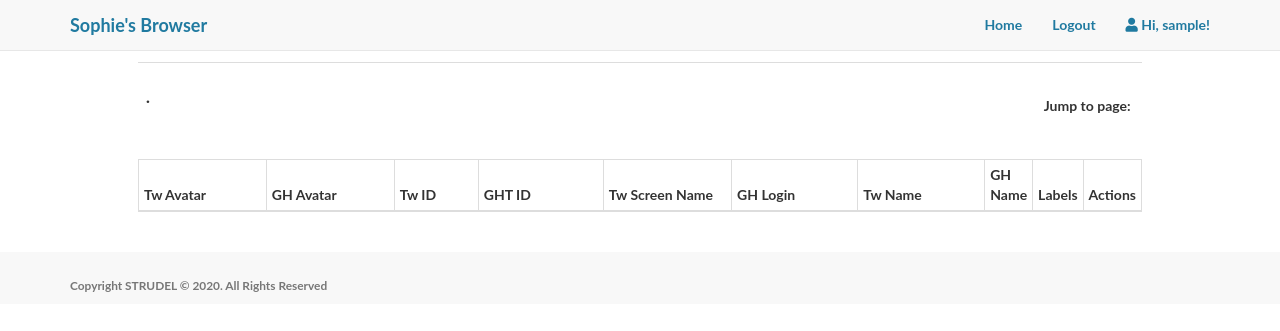
After one commit to CMUSTRUDEL/flask-browser, a Flask app: page /twitter/all in a window 1280 px wide. The commit adds this page. Shown: the top 331 px of the page. Run offline with Flask 2, Linux system fonts and the light colour scheme; the visitor is signed in with stand-in values (Sample User, id 1); data comes from the database, SQL or seed files in the repository; lists and menus that the app fills with data are empty; some libraries are stand-ins or nearby versions.

Commit message:
Twitter images

```diff
--- a/app/models.py
+++ b/app/models.py
@@ -95,7 +95,8 @@ class TwitterUser(db.Model):
     id = db.Column(db.Integer, primary_key=True)
     tw_id = db.Column(db.String(255))
     mongo_collection = db.Column(db.Integer)
-    ght_id = db.Column(db.BigInteger, db.ForeignKey("profiles.id"), nullable=False)
+    # ght_id = db.Column(db.BigInteger, db.ForeignKey("profiles.id"), nullable=False)
+    ght_id = db.Column(db.BigInteger, db.ForeignKey("ght_users.id"), nullable=False)
     tw_name = db.Column(db.Text)
     tw_screen_name = db.Column(db.Text)
     tw_created_at = db.Column(db.DateTime(timezone=True), default=datetime.datetime.utcnow)
@@ -112,7 +113,8 @@ class TwitterUser(db.Model):
     tw_lang = db.Column(db.Text)
     tw_img_url = db.Column(db.Text)
 
-    gh_profile = db.relationship('GHProfile', backref='mongo_users')
+    # gh_profile = db.relationship('GHProfile', backref='mongo_users')
+    gh_user = db.relationship('GHUser', backref='mongo_users')
 
     def __repr__(self):
         return 'Twitter user: %s - %s' % \
--- a/app/routes_twitter.py
+++ b/app/routes_twitter.py
@@ -4,7 +4,7 @@ from werkzeug.urls import url_parse
 
 from app import app
 from app import db, mongo, pmongo
-from app.models import User, GHProfile, TwitterUser, TwitterUserLabel
+from app.models import User, GHProfile, TwitterUser, TwitterUserLabel, GHUser
 from app.models import Issue, IssueComment, ToxicIssue, ToxicIssueComment
 from app.forms import ResetPasswordRequestForm
 from app.forms import ResetPasswordForm
@@ -46,16 +46,21 @@ def label_entry(tw_id, body):
     return redirect(request.referrer)
 
 
-
-@app.route('/twitter')
+@app.route('/twitter/<what>')
 @login_required
-def twitter():
+def twitter(what):
     page = request.args.get('page', 1, type=int)
     user = User.query.filter_by(username=current_user.username).first()
 
-    tw_users = TwitterUser.query\
-        .join(GHProfile, TwitterUser.ght_id==GHProfile.id)\
-        .paginate(page, app.config['RESULTS_PER_PAGE'], False)
+    if what == 'all':
+        tw_users = TwitterUser.query\
+            .join(GHProfile, TwitterUser.ght_id==GHProfile.id)\
+            .paginate(page, app.config['RESULTS_PER_PAGE'], False)
+    elif what == 'different_screen_name':
+        tw_users = TwitterUser.query\
+            .join(GHUser, TwitterUser.ght_id==GHUser.id)\
+            .filter(TwitterUser.tw_img_url!=None)\
+            .paginate(page, app.config['RESULTS_PER_PAGE'], False)
 
     tw_labels = {tw_user.tw_id: TwitterUserLabel.query\
             .filter(TwitterUserLabel.tw_id==tw_user.tw_id)\
@@ -78,7 +83,7 @@ def twitter():
     #     if tw_users.has_next else None
     # prev_url = url_for('twitter', page=tw_users.prev_num) \
     #     if tw_users.has_prev else None
-    return render_template('twitter.html',
+    return render_template('twitter_local.html',
                             title='Twitter',
                             tw_users=tw_users,
                             tw_labels=tw_labels,
--- a/app/templates/index.html
+++ b/app/templates/index.html
@@ -14,7 +14,8 @@
 
     <h4>Twitter project:</h4>
     <ul>
-        <li><a href="/twitter">Label GitHub-Twitter pairs</a></li>
+        <li><a href="/twitter/all">Label all GitHub-Twitter pairs</a></li>
+        <li><a href="/twitter/different_screen_name">Label GitHub-Twitter pairs with different TW screen name than GH login</a></li>
     </ul>
 
     <h4>Black project:</h4>
--- /dev/null
+++ b/app/templates/twitter_local.html
@@ -0,0 +1,44 @@
+{% extends "base.html" %}
+{% from "macros.html" import render_pagination with context %}
+
+{% block content %}
+
+<div class="center">
+    {{ render_pagination(tw_users, 'twitter') }}
+
+    <table class="table table-striped table-bordered table-hover table-condensed">
+        <thead>
+            <tr>
+            <th width="15%"> Tw Avatar </th>
+            <th width="15%"> GH Avatar </th>
+            <th width="10%"> Tw ID </th>
+            <th width="15%"> GHT ID </th>
+            <th width="15%"> Tw Screen Name </th>
+            <th width="15%"> GH Login </th>
+            <th width="15%"> Tw Name </th>
+            <th width="15%"> GH Name </th>
+            <th width="15%"> Labels </th>
+            <th width="20%"> Actions </th>
+            </tr>
+        </thead>
+        <tbody>
+                {% for tw_user in tw_users.items %}
+                {% set my_string = tw_user.gh_user.login ~ '.jpg' %}
+                <tr>
+                    <td><img src="{{ tw_user.tw_img_url}}" height="100"></td>
+                    <td><img src="{{ url_for('download_file', filename=my_string) }}" height="100"></td>
+                    <td>{{ tw_user.tw_id }}</td>
+                    <td>{{ tw_user.ght_id }}</td>
+                    <td><a href="http://twitter.com/{{ tw_user.tw_screen_name }}">{{ tw_user.tw_screen_name }}</a></td>
+                    <td><a href="http://github.com/{{ tw_user.gh_user.login }}">{{ tw_user.gh_user.login }}</a></td>
+                    <td>{{ tw_user.tw_name }}</td>
+                    <td>Name</td>
+                    <td>{% include 'labels.html' %}</td>
+                    <td>{% include 'actions.html' %}</td>
+                </tr>
+                {% endfor %}
+        </tbody>
+    </table>
+</div>
+
+{% endblock %}
```
